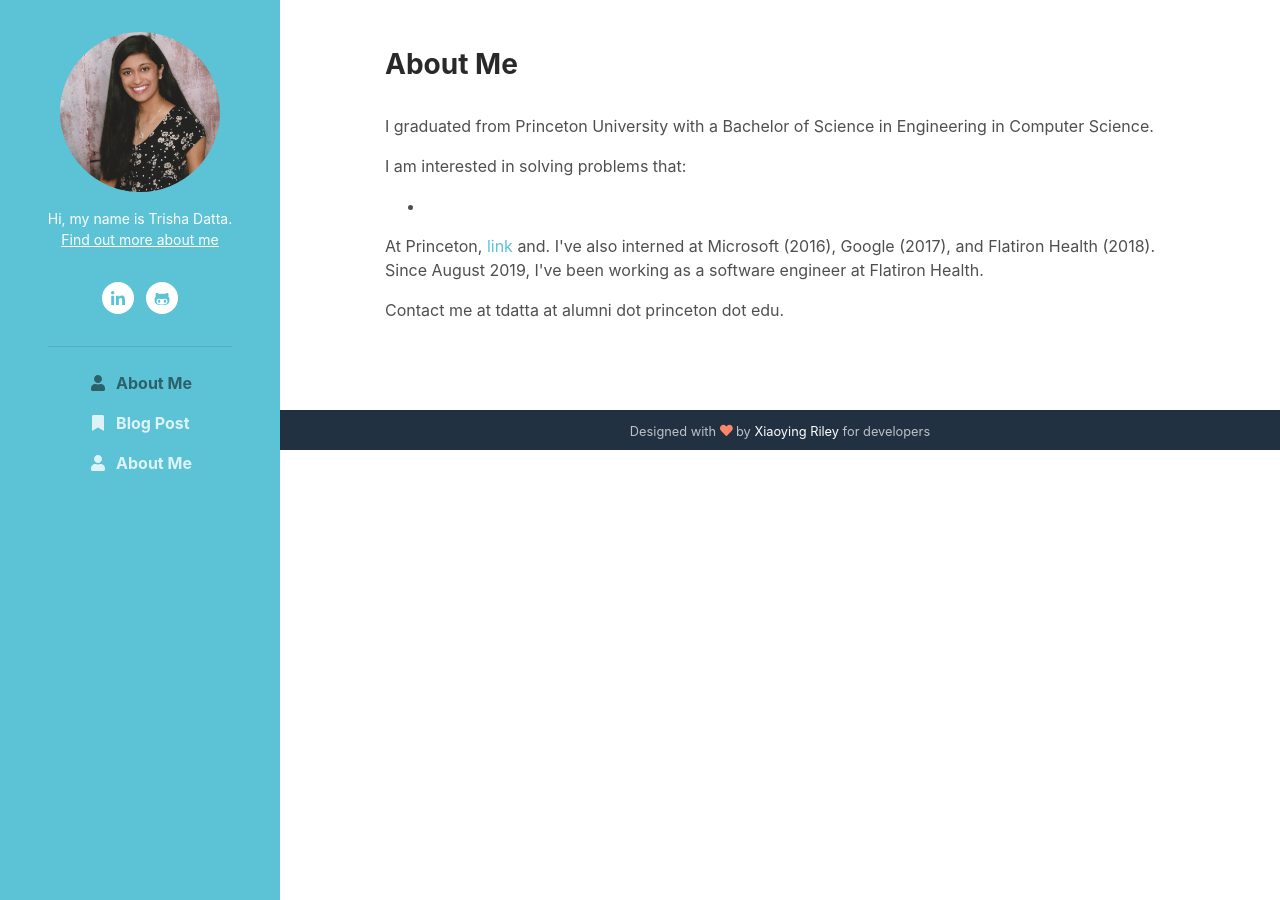
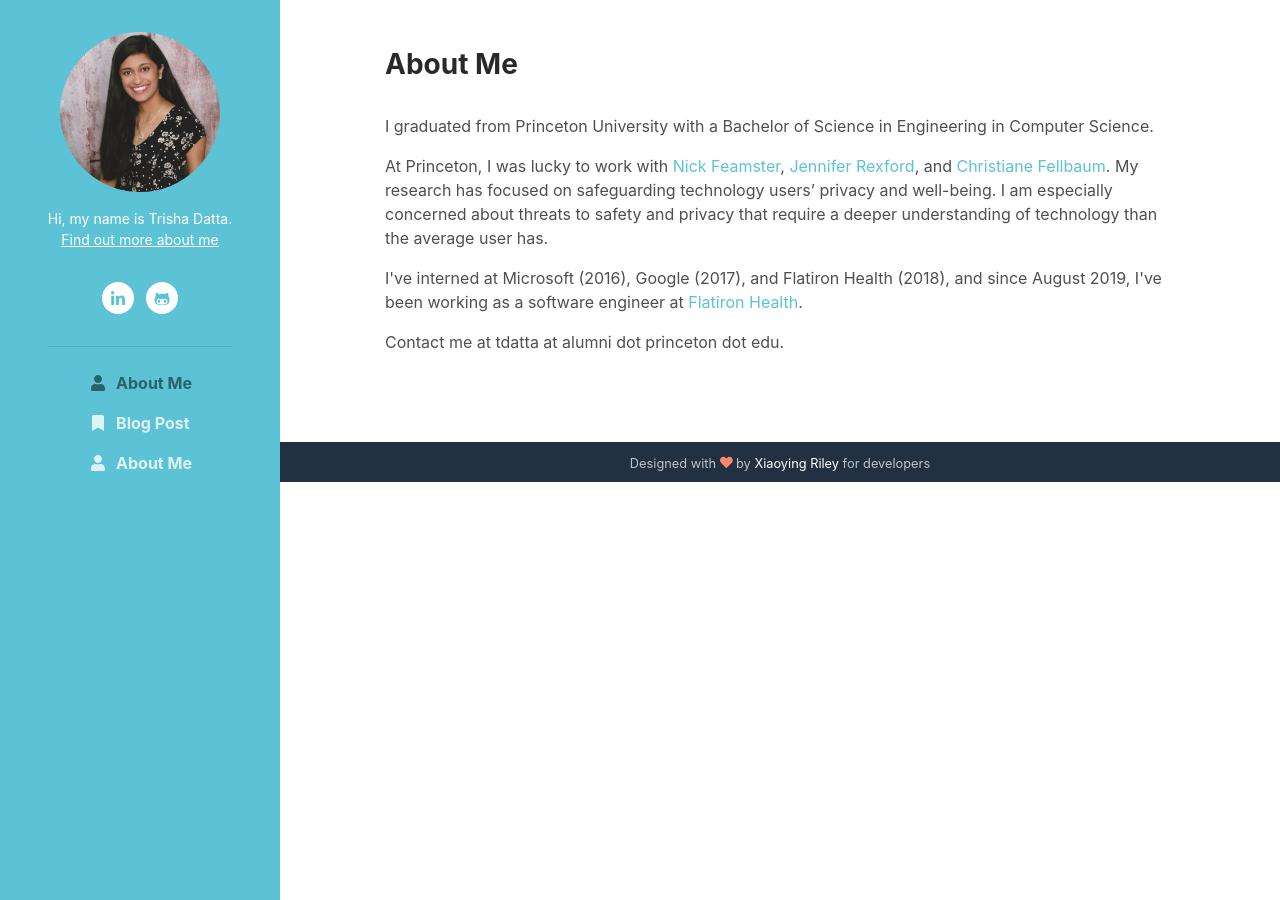
Before and after one commit to TrishaDatta/TrishaDatta.github.io, a Jekyll site: the page index.html, which Jekyll copies as it is, in a window 1280 px wide. Built offline with Jekyll 4.4.1, drawn with Linux system fonts in a browser that asks for light colours.

Commit message:
Update index.html

```diff
--- a/index.html
+++ b/index.html
@@ -67,12 +67,14 @@
 				    <h3>About Me</h3>
 				    <br>
 				    <p> I graduated from Princeton University with a Bachelor of Science in Engineering in Computer Science.</p>
-				    <p>I am interested in solving problems that:
-				    </p><ul>
-				      <li> </li>
-				    </ul>
-				    <p></p>
-				    <p> At Princeton, <a href="https://cs.stanford.edu/people/jure/">link</a> and. I've also interned at Microsoft (2016), Google (2017), and Flatiron Health (2018). Since August 2019, I've been working as a software engineer at Flatiron Health.
+				    <p> At Princeton, I was lucky to work with <a href="https://people.cs.uchicago.edu/~feamster/">Nick Feamster</a>,
+					    <a href="https://www.cs.princeton.edu/~jrex/">Jennifer Rexford</a>, and
+					    <a href="https://www.cs.princeton.edu/~fellbaum/">Christiane Fellbaum</a>.
+					    My research has focused on safeguarding technology users’ privacy and well-being.
+					    I am especially concerned about threats to safety and privacy that require a deeper
+					    understanding of technology than the average user has.
+				    </p>
+				    <p> I've interned at Microsoft (2016), Google (2017), and Flatiron Health (2018), and since August 2019, I've been working as a software engineer at <a href="https://flatiron.com/">Flatiron Health</a>.
 				    </p>
 
 				    <p> Contact me at tdatta at alumni dot princeton dot edu.
```
